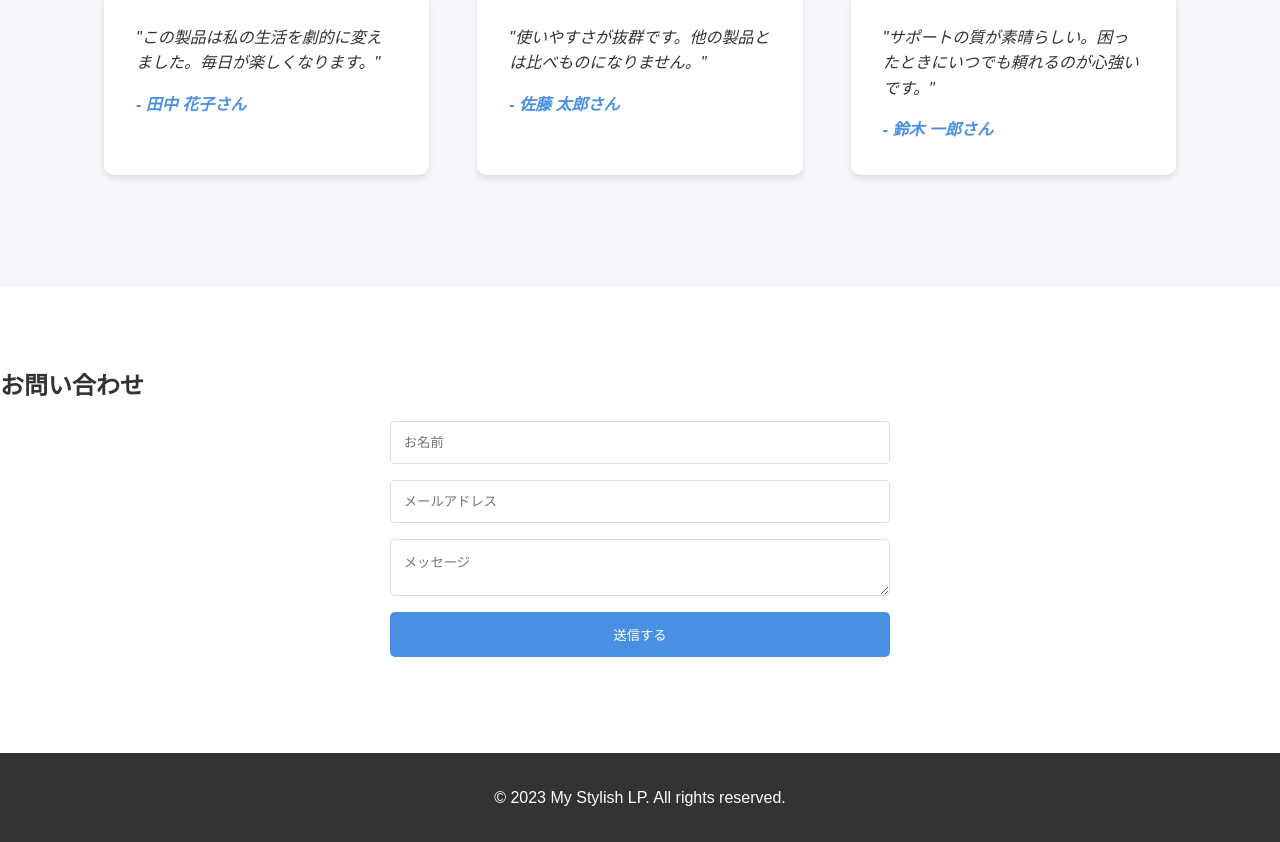
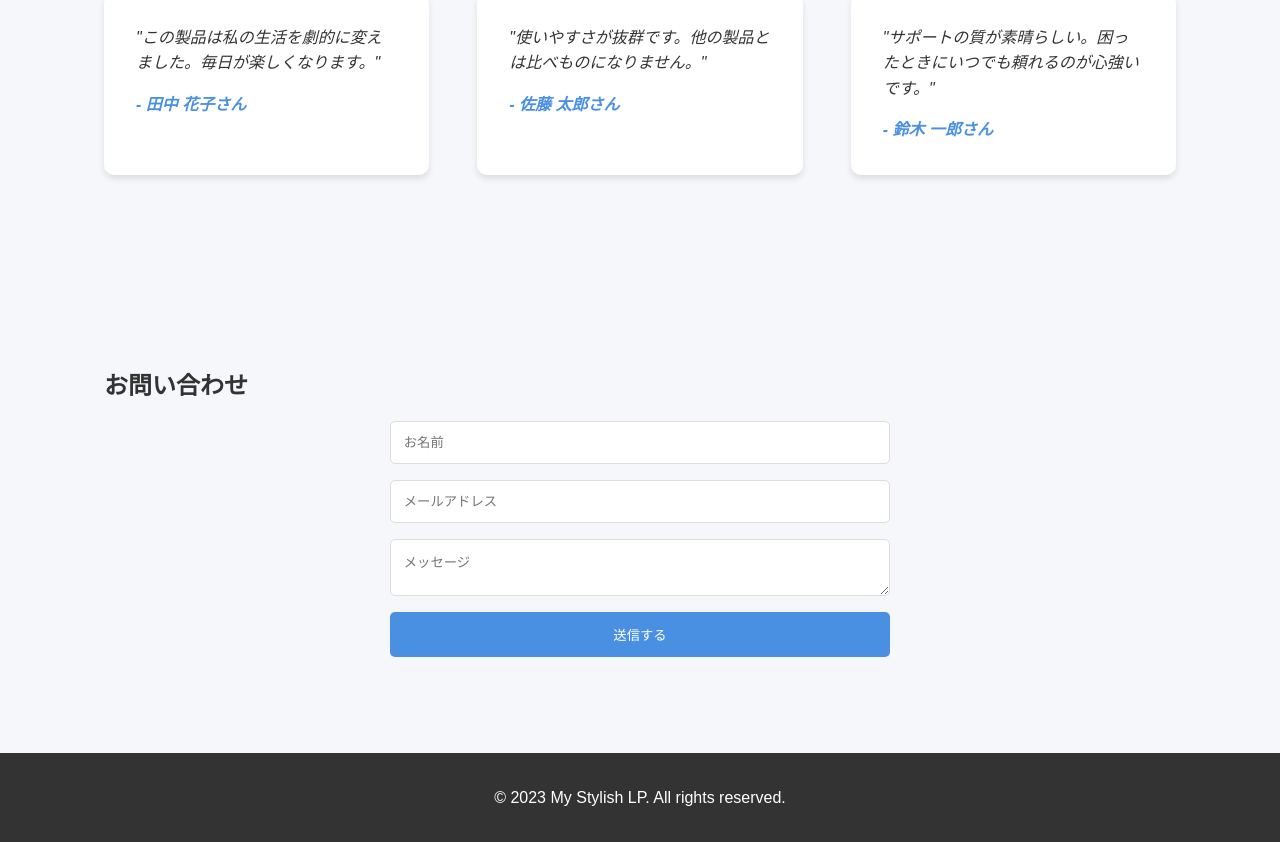
Before and after one commit to riku103/React_training_1, a React (Create React App) app: page / in a window 1280 px wide. Shown: the part 1068-1910 px from the top of the page. Built offline with nearby package versions, Linux system fonts and the light colour scheme; the HTML template or start-up script is replaced by a standard one.

Commit message:
Contact の CSS Modules を追加

```diff
--- a/src/App.css
+++ b/src/App.css
@@ -55,10 +55,6 @@ h2 {
 #hero p {
   font-size: 1.2rem;
   margin-bottom: 2rem;
-}
-
-#contact {
-  background-color: #fff;
 }
 
 form {
--- a/src/components/Contact/Contact.jsx
+++ b/src/components/Contact/Contact.jsx
@@ -1,7 +1,9 @@
+import styles from "./Contact.module.css";
+
 const Contact = () => {
   return (
     <section id="contact">
-      <div className="section-container">
+      <div className={styles.sectionContainer}>
         <h2>お問い合わせ</h2>
         <form>
           <input type="text" placeholder="お名前" required />
--- /dev/null
+++ b/src/components/Contact/Contact.module.css
@@ -0,0 +1,10 @@
+#contact {
+  background-color: #fff;
+}
+
+.sectionContainer {
+  max-width: 1200px;
+  margin: 0 auto;
+  padding: 0 5%;
+  box-sizing: border-box;
+}
```
